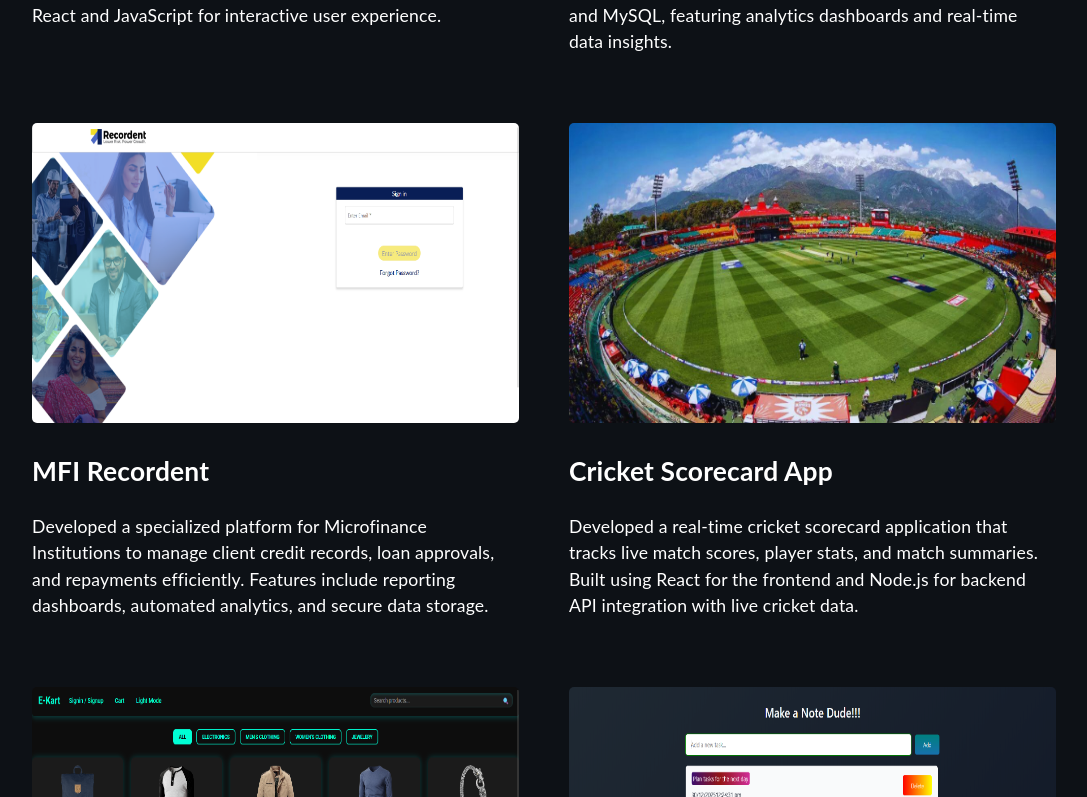
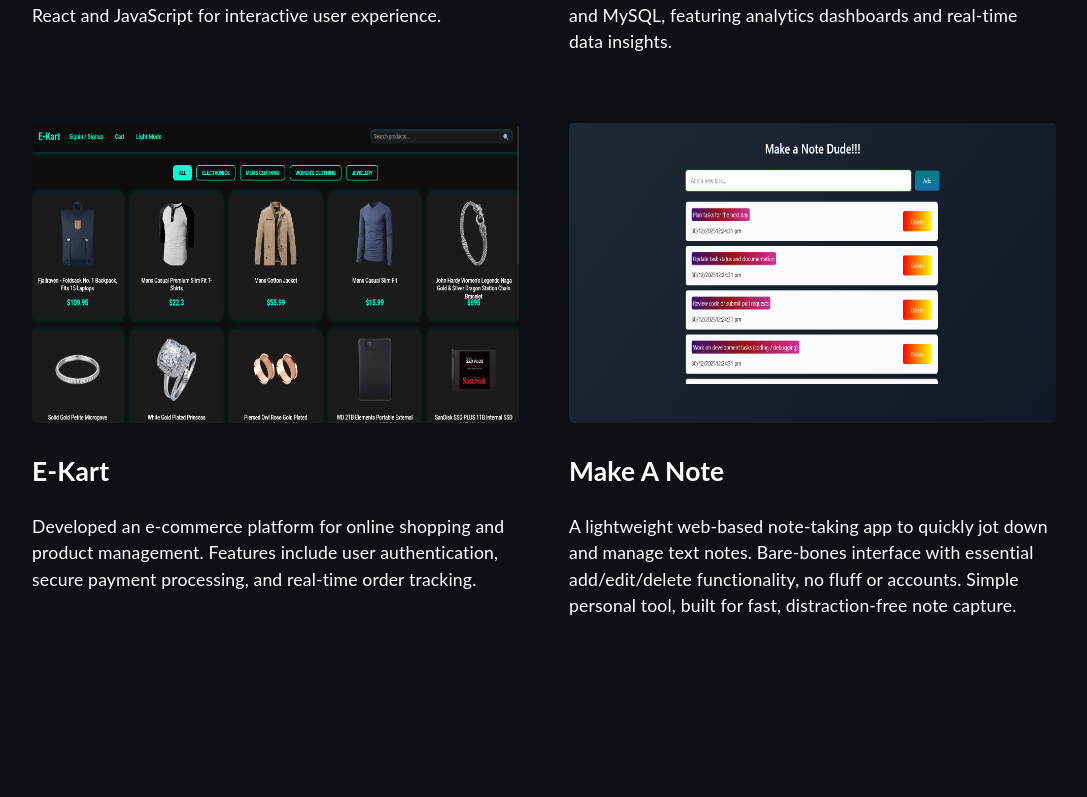
Before and after one commit to raviadem092/react-dev-portfolio-ravikumaradem, a React (Create React App) app: page / in a window 1280 px wide. Shown: the part 3183-3980 px from the top of the page, without its empty margins (96-1183 px from the left). Built offline with nearby package versions, Linux system fonts and the light colour scheme.

Commit message:
Update Project.tsx

```diff
--- a/src/components/Project.tsx
+++ b/src/components/Project.tsx
@@ -40,32 +40,6 @@ function Project() {
                 </p>
             </div>
             <div className="project">
-                <a href="https://mfi.recordent.com" target="_blank" rel="noreferrer">
-                    <img src={MFIRecordentThumbnail} className="zoom" alt="MFI Recordent thumbnail" width="100%" height="300" />
-                </a>
-                <a href="https://mfi.recordent.com" target="_blank" rel="noreferrer">
-                    <h2>MFI Recordent</h2>
-                </a>
-                <p>
-                    Developed a specialized platform for Microfinance Institutions to manage
-                    client credit records, loan approvals, and repayments efficiently. Features
-                    include reporting dashboards, automated analytics, and secure data storage.
-                </p>
-            </div>
-            <div className="project">
-                <a href="https://cricketscorecardravikumaradem.vercel.app/" target="_blank" rel="noreferrer">
-                    <img src={CricketScorecardThumbnail} className="zoom" alt="Cricket Scorecard thumbnail" width="100%" height="300" />
-                </a>
-                <a href="https://cricketscorecardravikumaradem.vercel.app/" target="_blank" rel="noreferrer">
-                    <h2>Cricket Scorecard App</h2>
-                </a>
-                <p>
-                    Developed a real-time cricket scorecard application that tracks live match scores,
-                    player stats, and match summaries. Built using React for the frontend and Node.js for
-                    backend API integration with live cricket data.
-                </p>
-            </div>
-            <div className="project">
                 <a href="https://e-kart-ravikumaradem.vercel.app//" target="_blank" rel="noreferrer">
                     <img src={ecart} className="zoom" alt="Ecart thumbnail" width="100%" height="300" />
                 </a>
```
